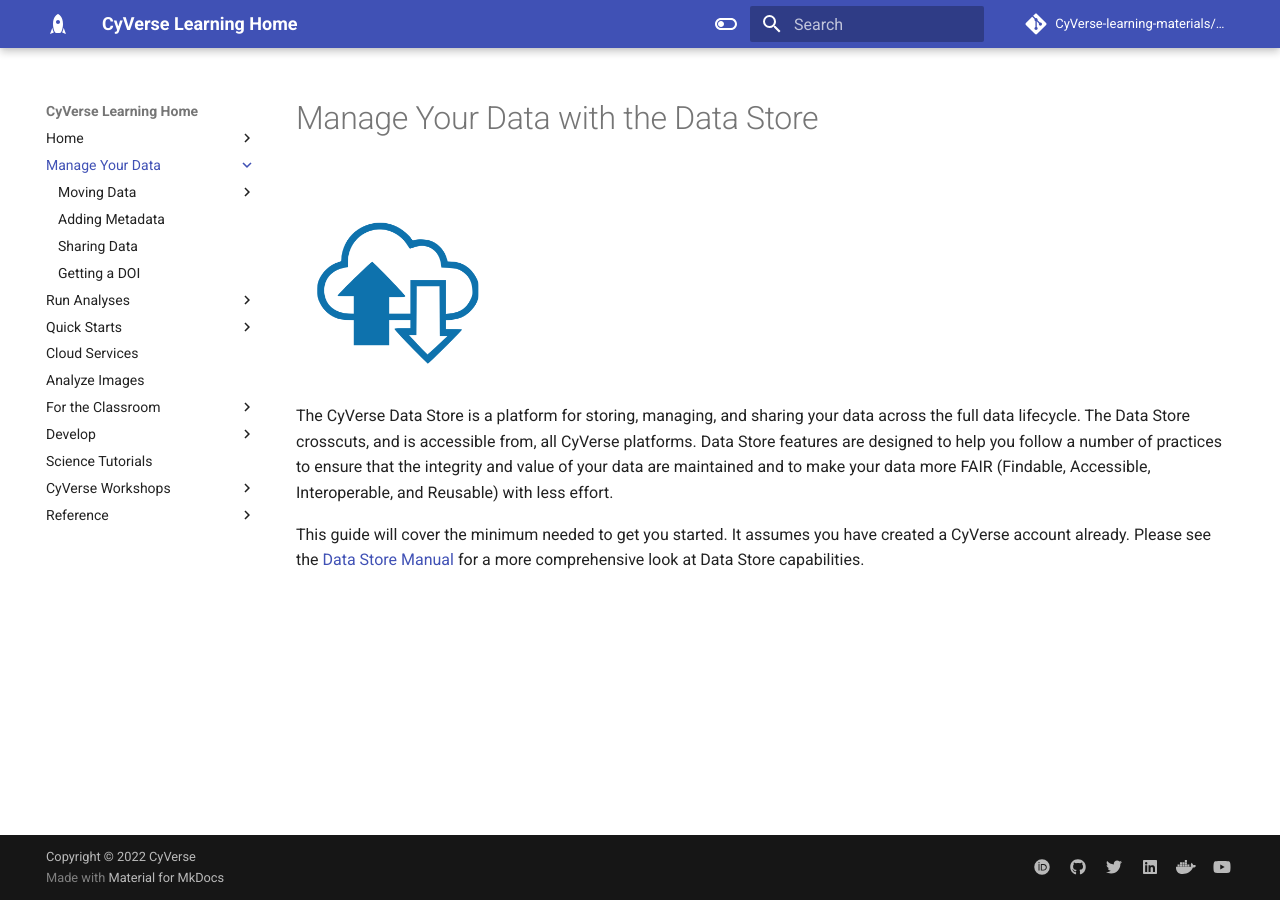
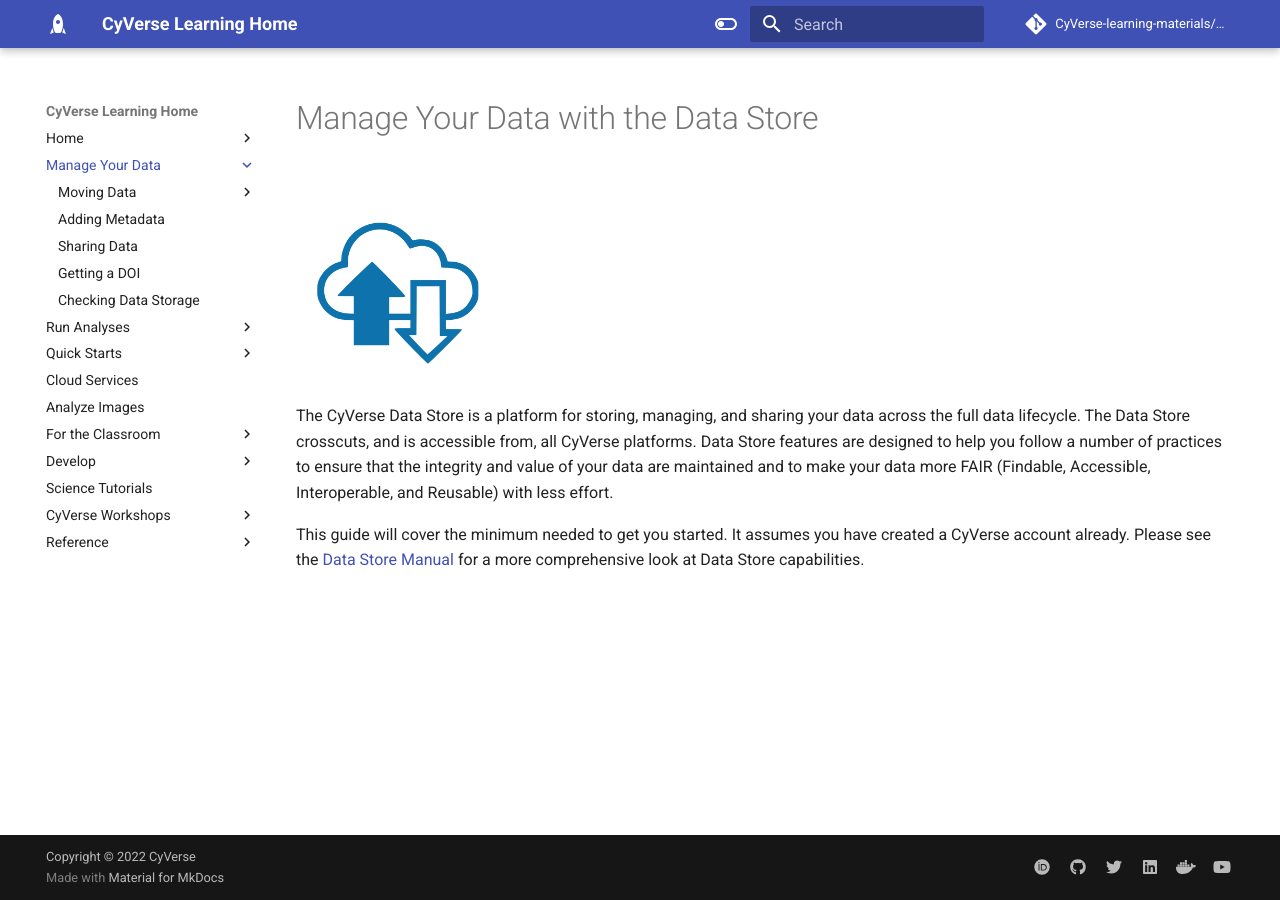
Before and after one commit to CyVerse-learning-materials/learning-materials-home, an MkDocs documentation site: the page built from docs/ds/index.md, in a window 1280 px wide. Built offline with MkDocs 1.6.1 and Material for MkDocs 9.7.7, drawn with Linux system fonts in a browser that asks for light colours; some web fonts are replaced; a script that is not in the unit is left out; comment, search, counter and statistics services are not loaded.

Commit message:
Update mkdocs.yml
add check data link

```diff
--- a/mkdocs.yml
+++ b/mkdocs.yml
@@ -32,6 +32,7 @@
     - 'Adding Metadata': ds/metadata.md
     - 'Sharing Data': ds/share.md
     - 'Getting a DOI': ds/doi.md
+    - 'Checking Data Storage': ds/check_data.md
   - 'Run Analyses':
     - de/index.md
     - 'Logging In': de/login.md
```
